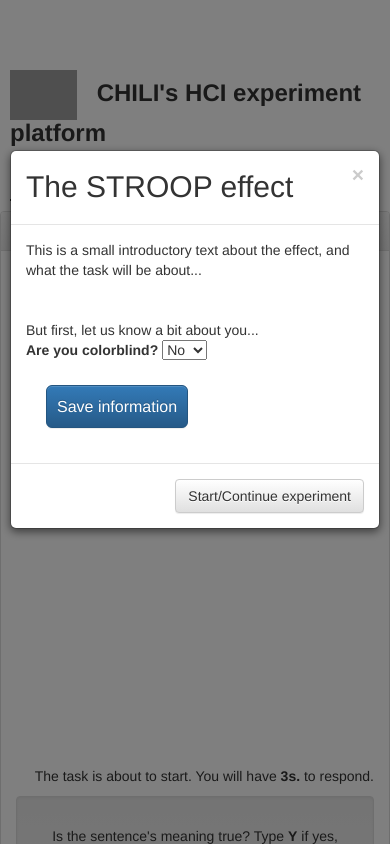
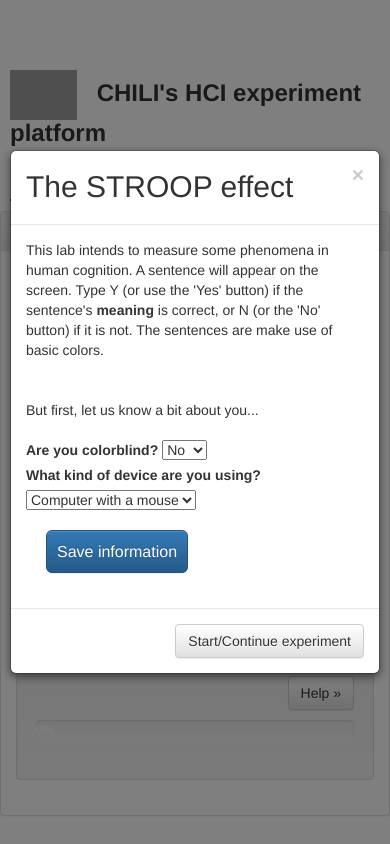
Before and after one commit to kidzik/cs211labs, a Django app: template templates/experiments/CS211-2-STROOP.html in a window 390 px wide. Run offline with Django 3.2, Linux system fonts and the light colour scheme; the template is opened without the code that fills it: most values are stand-ins (such as "Sample title", 1, 10 or a date in 2020); parts of the project's set-up code (start-up, migrations or seed data) failed here and were passed over; some libraries are stand-ins or nearby versions; grey boxes are pictures that could not be loaded.

Commit message:
Small usability improvements for mobile devices (buttons aside from keypress)

```diff
--- a/cs211labs/static/js/experiment-STROOP.js
+++ b/cs211labs/static/js/experiment-STROOP.js
@@ -1,7 +1,10 @@
 
 // TODO 1: Define the user profile useful for this task (to be shown as a form in the intro)
 //User profile for the STROOP task
-user_profile = {colorblind: false};
+user_profile = {
+	colorblind: false,
+	device_id: "LM"
+};
 
 // TODO 2: Define any experiment-specific data structures
 //Data for the STROOP task
@@ -41,25 +44,17 @@
 	//We do the initial shuffle of the phrases
 	shuffle(phrases);
 
-	//We add the function to capture keypresses
+	//We add the behavior to capture keypresses
 	$(document).keypress(function(e){
 		if(on_task && !on_modal && current_task<num_tasks){
 	    	if(e.which == 89 || e.which == 121){// pressed y
-	    		if(phrases[current_task].correct) current_task_success=true;
-	    		else current_task_success=false;
 
-	    		var time = (new Date()).getTime();
-	    		current_task_elapsed_time = time - current_task_timestamp;
+	    		yes();
 
-	    		endTask();
 	    	}else if(e.which == 78 || e.which == 110){// pressed n
-	    		if(!phrases[current_task].correct) current_task_success=true;
-	    		else current_task_success=false;
 
-	    		var time = (new Date()).getTime();
-	    		current_task_elapsed_time = time - current_task_timestamp;
+	    		no();
 
-	    		endTask();
 	    	}else{//pressed anything else, we give brief visual feedback
 	    		var oldcolor=$('#keyInstructions').css( "background-color" );
 	    		$('#keyInstructions').css( "background-color" , "red");
@@ -70,7 +65,46 @@
 		}
 	});
 
+	//We add the function to capture yes/no button presses
+	$('#yesBtn').on('click', function () {
+    	if(on_task && !on_modal && current_task<num_tasks){
+    		yes();
+    	}
+  	})
+	$('#noBtn').on('click', function () {
+    	if(on_task && !on_modal && current_task<num_tasks){
+    		no();
+    	}
+  	})
+
+	//Just in case, we hide the stimulus and buttons
+	$("#stimulus").hide();
+	$("#stimulus-buttons").hide();
+
 }
+
+// this is what happens when user answers yes
+function yes(){
+				if(phrases[current_task].correct) current_task_success=true;
+	    		else current_task_success=false;
+
+	    		var time = (new Date()).getTime();
+	    		current_task_elapsed_time = time - current_task_timestamp;
+
+	    		endTask();
+}
+
+// this is what happens when user answers yes
+function no(){
+				if(!phrases[current_task].correct) current_task_success=true;
+	    		else current_task_success=false;
+
+	    		var time = (new Date()).getTime();
+	    		current_task_elapsed_time = time - current_task_timestamp;
+
+	    		endTask();
+}
+
 
 
 // TODO 5: Define the startTask() function with whatever happens at the beginning of each task (show stimuli, countdown timers, initialize task timestamps)
@@ -86,6 +120,7 @@
 	$("#pauseStimulus").hide();
 	$("#stimulus").html(phrases[current_task].htmlText);
 	$("#stimulus").show();
+	$("#stimulus-buttons").show();
 
 	//We start and display the task countdown
 	$('#initialMessage').hide();
@@ -138,6 +173,7 @@
 			//We display the big dot
 			$("#pauseStimulus").show();
 			$("#stimulus").hide();
+			$("#stimulus-buttons").hide();
 
 			//We start and display the pause countdown
 			$('#initialMessage').hide();
@@ -221,10 +257,16 @@
 // TODO 8: do the storeProfile() function that reads the user profile form and translates it to the data structure that will be sent to the server along with the results
 function storeProfile(){
 
+	//We extract the answers and put them into the user profile
 	var field = document.getElementById("colorblind");
 	var colorblind = field.options[field.selectedIndex].value;
 	if(colorblind=="true") user_profile.colorblind = true;
 	else user_profile.colorblind = false;
+
+	field = document.getElementById("id_device");
+	var device = field.options[field.selectedIndex].value;
+	user_profile.device = device;
+
 	// We hide the form
 	$("#userProfileForm").css( "display", "none" );
 	// We display a message
--- a/templates/experiments/CS211-2-STROOP.html
+++ b/templates/experiments/CS211-2-STROOP.html
@@ -13,14 +13,24 @@
 
 {% block experiment-title %}CS211-2: The STROOP effect{% endblock %}
 
-{% block experiment-intro-text %}<p>This is a small introductory text about the effect, and what the task will be about...</p>{% endblock %}
+{% block experiment-intro-text %}<p>This lab intends to measure some phenomena in human cognition. A sentence will appear on the screen. Type Y (or use the 'Yes' button) if the sentence's <strong>meaning</strong> is correct, or N (or the 'No' button) if it is not. The sentences are make use of basic colors.</p>{% endblock %}
 
 {% block experiment-profile-form %}
+	<br/>
 	<label for="colorblind">Are you colorblind?</label>
 	<select id="colorblind" name="session">
 		<option value="false" selected="selected">No</option>
 		<option value="true">Yes</option>
 	</select>
+	<br/>
+	<label for="id_device">What kind of device are you using?</label>
+	<select id="id_device" name="device">
+		<option value="LT">Laptop with a touchpad</option>
+		<option value="LM" selected>Computer with a mouse</option>
+		<option value="T">Tablet</option>
+		<option value="P">Phone</option>
+	</select>
+	<br/>
 	<input type="submit" class="btn btn-lg btn-primary" value="Save information" />
 {% endblock %}
 
@@ -42,6 +52,10 @@
 
 			  	<img id="pauseStimulus" src="{% static 'img/dot.png' %}" />
 	            <h1 id="stimulus" class="cover-heading"></h1>
+	            <div id="stimulus-buttons">
+	            	<button type="button" id="yesBtn" class="btn btn-success btn-lg"><span class="glyphicon glyphicon-ok" aria-hidden="true"></span> Yes</button>
+	            	<button type="button" id="noBtn" class="btn btn-danger btn-lg"><span class="glyphicon glyphicon-remove" aria-hidden="true"></span> No</button>
+	            </div>
 	          </div>
 	          <p id="countdownMessage" class="text-right"><span id="initialMessage">The task is about to start. You will have <strong>3s.</strong> to respond.</span> <span id="clockpauses"></span> <span id="clocktask"></span><p>
 	        </div>
@@ -50,7 +64,7 @@
 	</div>
 
 	<div class="well">
-  		<p id="keyInstructions" class="text-center animated-bg">Is the sentence's meaning true? Type <strong>Y</strong> if yes, or <strong>N</strong> if not.</p>
+  		<p id="keyInstructions" class="text-center animated-bg">Is the sentence's meaning true? Type <strong>Y</strong> if yes, or <strong>N</strong> if not, or use the buttons below the sentence.</p>
 
   		<p class="text-right"><a class="btn btn-default" href="javascript:showHelp();" role="button">Help &raquo;</a></p>
 		<div class="progress">
```
